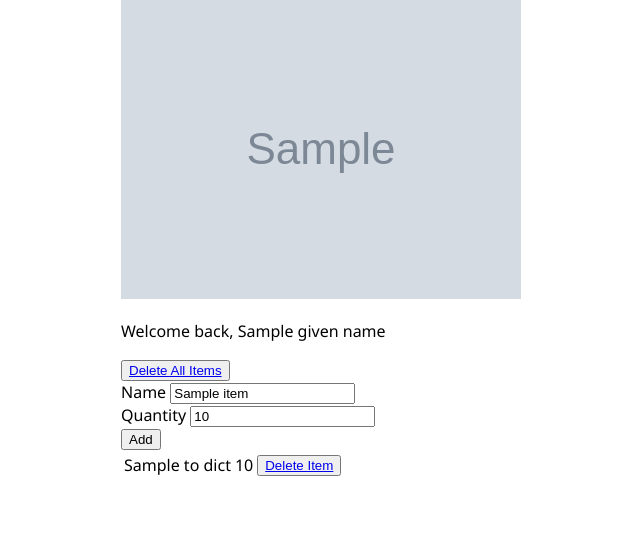
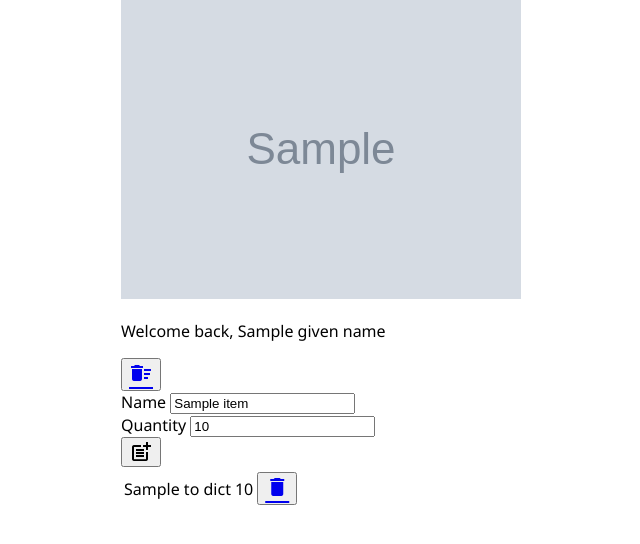
Before and after one commit to pzrsa/shopping-list, a Flask app: template templates/list.html in a window 1280 px wide. Shown: the part 85-629 px from the top of the page, without its empty margins (269-909 px from the left). Run offline with Flask 2, Linux system fonts and the light colour scheme; the template is opened without the code that fills it: most values are stand-ins (such as "Sample title", 1, 10 or a date in 2020); grey boxes marked "Sample" are stand-in pictures.

Commit message:
add google icon for interactive buttons

```diff
--- a/templates/base.html
+++ b/templates/base.html
@@ -4,6 +4,7 @@
 <head>
     <meta charset="UTF-8">
     <meta name="viewport" content="width=device-width, initial-scale=1.0">
+    <link href="https://fonts.googleapis.com/icon?family=Material+Icons" rel="stylesheet">
     <link rel="stylesheet" href="{{ url_for('static', filename='styles.css') }}">
     <title>Shopping List</title>
 </head>
--- a/templates/list.html
+++ b/templates/list.html
@@ -9,7 +9,7 @@
 
 <div><img src="{{ image }}" alt="Google Account Picture"></div>
 <p>Welcome back, {{ given_name }}</p>
-<button><a href="{{ url_for('delete_all') }}">Delete All Items</a></button>
+<button><a href="{{ url_for('delete_all') }}" class="material-icons">delete_sweep</a></button>
 
 <form method="POST" enctype="multipart/form-data">
 
@@ -23,7 +23,7 @@
         <input type="text" name="quantity" id="quantity" value="{{ item.quantity }}" />
     </div>
 
-    <button type="submit">Add</button>
+    <button type="submit" class="material-icons">post_add</button>
 </form>
 
 
@@ -36,7 +36,7 @@
         <td style="text-align: center;">
             {{ item.to_dict()['quantity'] }}
         </td>
-        <td><button><a href="{{ item.id }}/delete">Delete Item</a></button></td>
+        <td><button><a href="{{ item.id }}/delete" class="material-icons">delete</a></button></td>
     </tr>
     {% endfor %}
 </table>
```
